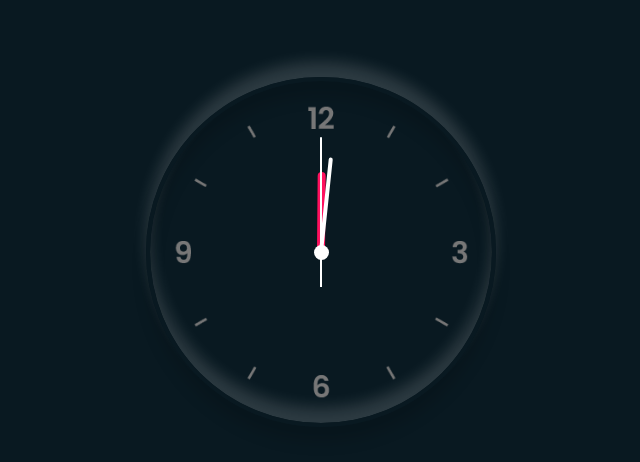
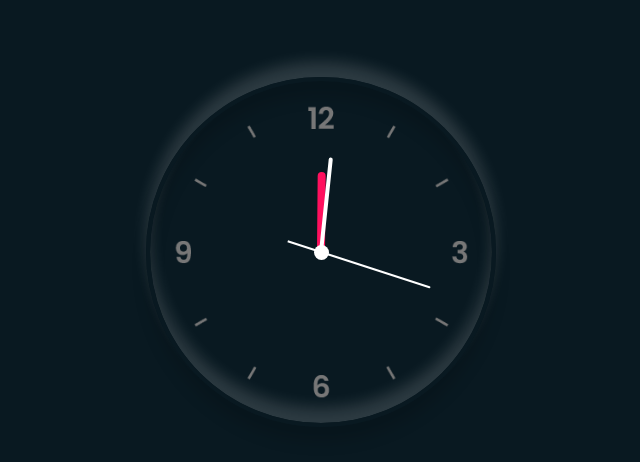
Before and after one commit to clemwek/clock, a plain HTML site: page index.html in a window 1280 px wide. Shown: the part 148-610 px from the top of the page, without its empty margins (319-959 px from the left). Drawn offline with Linux system fonts and the light colour scheme.

Commit message:
fixed the clock

```diff
--- a/index.html
+++ b/index.html
@@ -25,17 +25,15 @@
         const sc = document.querySelector('#sc');
 
         setInterval(() => {
-
             let day = new Date();
             let hh = day.getHours() * 30;
             let mm = day.getMinutes() * deg;
             let ss = day.getSeconds() * deg;
 
             hr.style.transform = `rotateZ(${(hh)+(mm/12)}deg)`;
-            mn.style.transform = `rotateZ(${mm}deg`;
-            ss.style.transform = `rotateZ(${ss}deg`;
+            mn.style.transform = `rotateZ(${mm}deg)`;
+            sc.style.transform = `rotateZ(${ss}deg)`;
         })
-
     </script>
 </body>
 </html>
```
